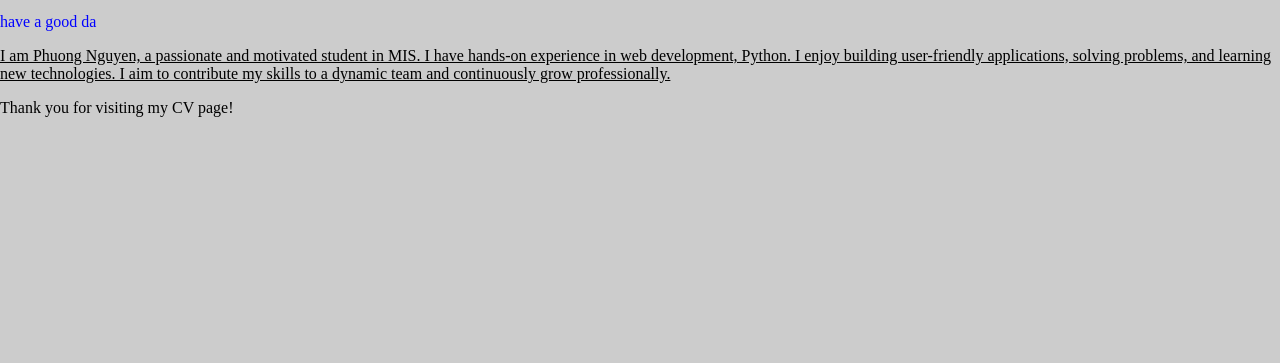
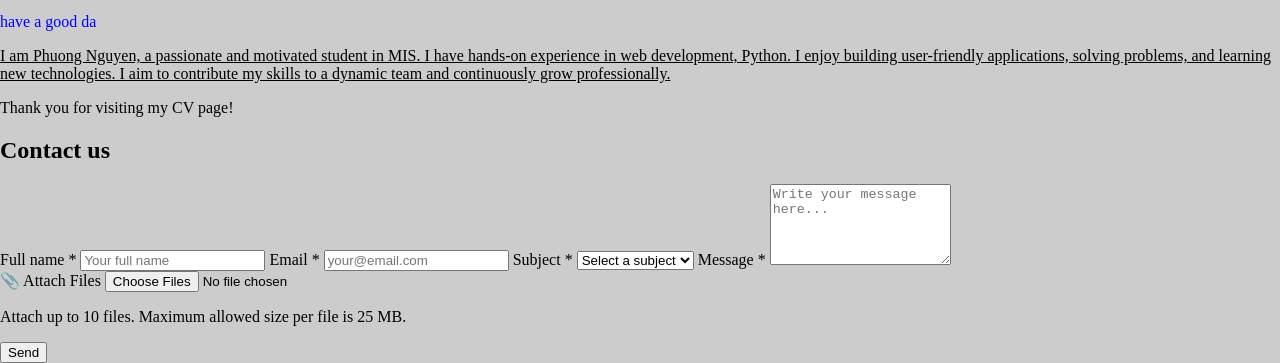
Before and after one commit to hphuong412/hphuong412.github.io, a plain HTML site: page week3/cv.html in a window 1280 px wide. Shown: the part 782-1145 px from the top of the page. Before the commit the page ends 915 px from the top, so only its background shows below. Drawn offline with Linux system fonts and the light colour scheme.

Commit message:
Update cv.html

```diff
--- a/week3/cv.html
+++ b/week3/cv.html
@@ -36,5 +36,32 @@
   <p class="blue-text">have a good da</p>
   <p class="underline-text">I am Phuong Nguyen, a passionate and motivated student in MIS. I have hands-on experience in web development, Python. I enjoy building user-friendly applications, solving problems, and learning new technologies. I aim to contribute my skills to a dynamic team and continuously grow professionally.</p>
   <p class="background"> Thank you for visiting my CV page!</p>
+
+    <h2>Contact us</h2>
+    <form>
+      <label for="fullname">Full name *</label>
+      <input type="text" id="fullname" name="fullname" placeholder="Your full name" required>
+
+      <label for="email">Email *</label>
+      <input type="email" id="email" name="email" placeholder="your@email.com" required>
+
+      <label for="subject">Subject *</label>
+      <select id="subject" name="subject" required>
+        <option value="">Select a subject</option>
+        <option value="support">Support</option>
+        <option value="feedback">Feedback</option>
+        <option value="general">General Inquiry</option>
+      </select>
+
+      <label for="message">Message *</label>
+      <textarea id="message" name="message" rows="5" placeholder="Write your message here..." required></textarea>
+
+      <div class="attach-section">
+        <label for="file">📎 Attach Files</label>
+        <input type="file" id="file" name="file" multiple>
+        <p class="attach-note">Attach up to 10 files. Maximum allowed size per file is 25 MB.</p>
+      </div>
+
+      <button type="submit">Send</button>
 </body>
 </html>
```
